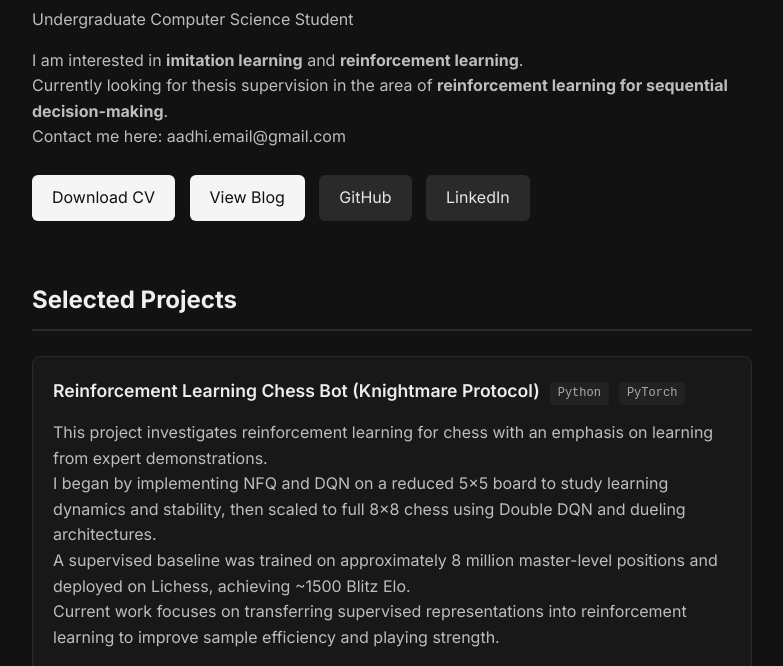
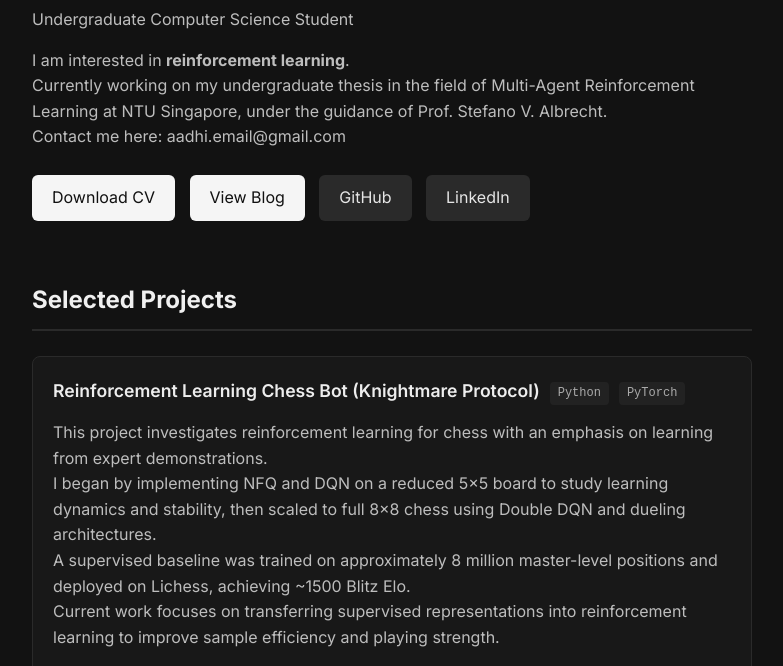
Before and after one commit to aadhithyan-velan-m/aadhithyan-velan-m.github.io, a plain HTML site: page index.html in a window 1280 px wide. Shown: the part 127-793 px from the top of the page, without its empty margins (248-1031 px from the left). Drawn offline with Linux system fonts and the light colour scheme.

Commit message:
Update index.html

```diff
--- a/index.html
+++ b/index.html
@@ -22,8 +22,8 @@
 
             <p class="tagline">Undergraduate Computer Science Student</p>
             <p class="bio">
-                I am interested in <strong>imitation learning</strong> and <strong>reinforcement learning</strong>.<br>
-                Currently looking for thesis supervision in the area of <strong>reinforcement learning for sequential decision-making</strong>.<br>
+                I am interested in <strong>reinforcement learning</strong>.<br>
+                Currently working on my undergraduate thesis in the field of Multi-Agent Reinforcement Learning at NTU Singapore, under the guidance of Prof. Stefano V. Albrecht.<br>
                 Contact me here: aadhi.email@gmail.com
             </p>
 
```
